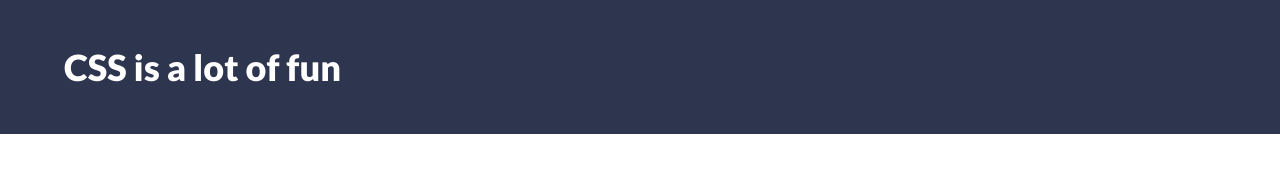
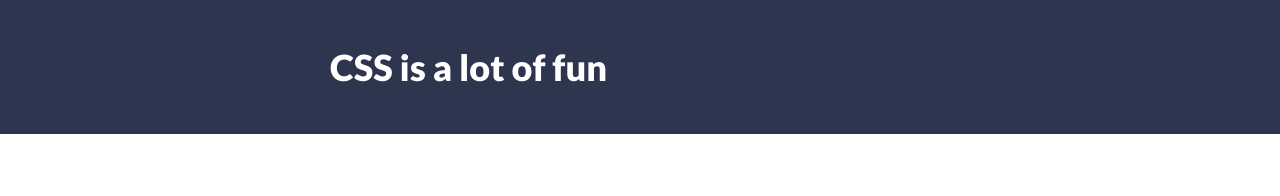
Before and after one commit to kaeland/scrimba_css_course, a plain HTML site: page index.html in a window 1280 px wide. Shown: the top 196 px of the page. Drawn offline with Linux system fonts and the light colour scheme.

Commit message:
lesson 5

```diff
--- a/index.css
+++ b/index.css
@@ -39,6 +39,7 @@ a {
 
 .container {
   width: 90%;
+  max-width: 620px;
   margin: 0 auto;
 }
 
```
